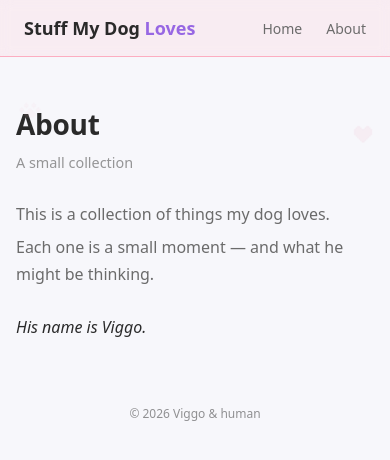
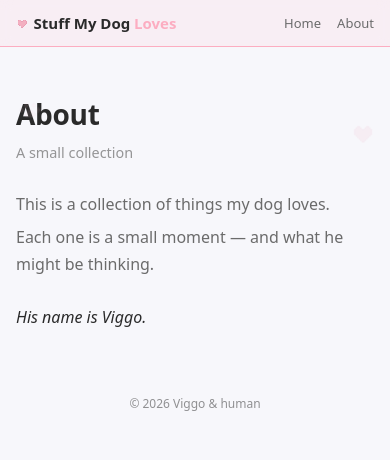
Before and after one commit to osmy25/stuff-my-dog-loves, a Next.js app: page /about in a window 390 px wide. Shown: the top 460 px of the page. Built offline with nearby package versions, Linux system fonts and the light colour scheme.

Commit message:
header fix

```diff
--- a/components/Header/Header.jsx
+++ b/components/Header/Header.jsx
@@ -6,7 +6,17 @@ export default function Header() {
     <header className={styles.header}>
       <div className={styles.inner}>
         <Link href="/" className={styles.logo}>
-          Stuff My Dog <span>Loves</span>
+          <img
+            src="/images/smallheart.png"
+            alt=""
+            className={`${styles.logoHeart} pixelated`}
+            aria-hidden="true"
+          />
+
+          <span className={styles.logoText}>
+            Stuff My Dog{" "}
+            <span className={styles.logoAccent}>Loves</span>
+          </span>
         </Link>
 
         <nav className={styles.nav}>
--- a/components/Header/Header.module.css
+++ b/components/Header/Header.module.css
@@ -1,32 +1,50 @@
 .header {
   border-bottom: 1px solid var(--pink);
-  background: rgba(252, 173, 193, 0.15); /* soft pink tint */
+  background: rgba(252, 173, 193, 0.12);
   backdrop-filter: blur(6px);
 }
 
 .inner {
-  max-width: 64rem; /* match layout */
+  max-width: 64rem;
   margin: 0 auto;
   padding: 16px 24px;
-
   display: flex;
   justify-content: space-between;
   align-items: center;
+  gap: 1rem;
 }
 
 .logo {
-  font-weight: 800;
-  font-size: 18px;
+  display: inline-flex;
+  align-items: center;
+  gap: 0.4rem;
+  font-weight: 600;
+  font-size: 17px;
+  line-height: 1;
   color: var(--text-dark);
   text-decoration: none;
+  white-space: nowrap;
 }
 
-.logo span {
-  color: var(--purple);
+.logoText {
+  display: inline-block;
+}
+
+.logoAccent {
+  color: var(--pink);
+}
+
+.logoHeart {
+  width: 14px;
+  height: 14px;
+  opacity: 0.8;
+  flex-shrink: 0;
+  margin-top: 1px;
 }
 
 .nav {
   display: flex;
+  align-items: center;
   gap: 24px;
 }
 
@@ -35,9 +53,35 @@
   font-weight: 500;
   color: var(--text-light);
   text-decoration: none;
-  transition: color 0.2s ease;
+  transition: color 0.2s ease, transform 0.15s ease;
 }
 
 .nav a:hover {
-  color: var(--purple);
+  color: var(--pink);
+  transform: translateY(-1px);
 }
+
+@media (max-width: 640px) {
+  .inner {
+    padding: 14px 16px;
+    gap: 0.75rem;
+  }
+
+  .logo {
+    gap: 0.35rem;
+    font-size: 15px;
+  }
+
+  .logoHeart {
+    width: 12px;
+    height: 12px;
+  }
+
+  .nav {
+    gap: 16px;
+  }
+
+  .nav a {
+    font-size: 13px;
+  }
+}
```
